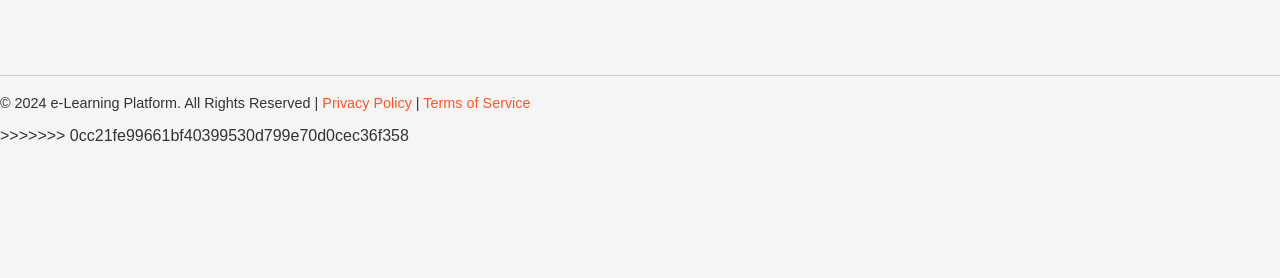
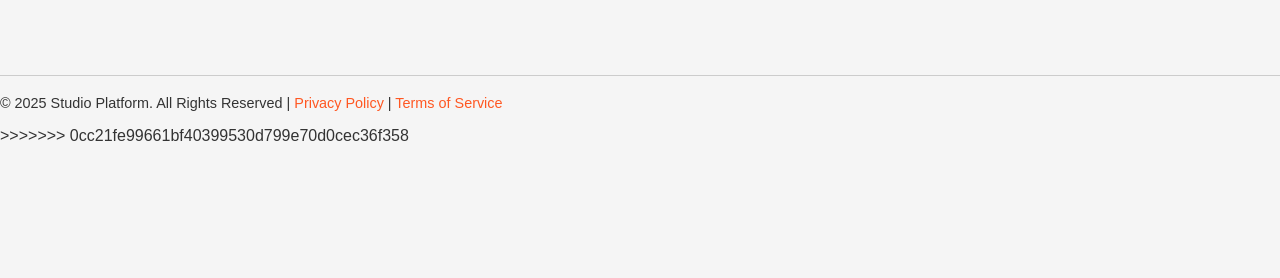
Before and after one commit to sandeshPatel06/MOTION_MART, a Flask app: page / in a window 1280 px wide. Shown: the part 522-800 px from the top of the page. Run offline with Flask 3, Linux system fonts and the light colour scheme; data that the repository does not hold is empty.

Commit message:
all right reserved change kia hai

```diff
--- a/templates/index.html
+++ b/templates/index.html
@@ -394,7 +394,7 @@
         </div>
 
         <div class="footer-bottom">
-            <p>&copy; 2024 e-Learning Platform. All Rights Reserved | <a href="#">Privacy Policy</a> | <a href="#">Terms of Service</a></p>
+            <p>&copy; 2025 Studio Platform. All Rights Reserved | <a href="#">Privacy Policy</a> | <a href="#">Terms of Service</a></p>
         </div>
     </footer>
 >>>>>>> 0cc21fe99661bf40399530d799e70d0cec36f358
```
